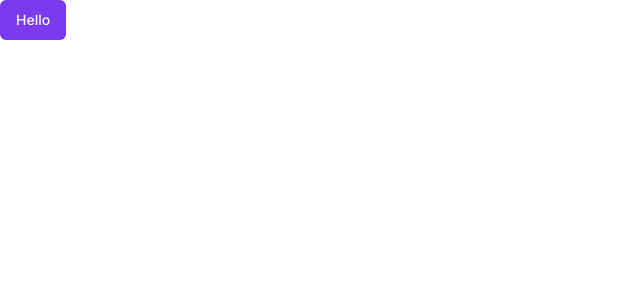
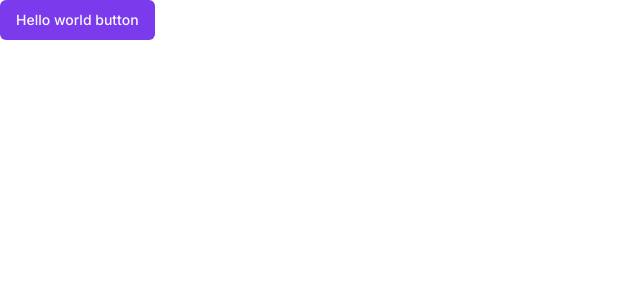
Before and after one commit to pixprocoder/circleUp-chat-app, a Next.js app: page / in a window 1280 px wide. Shown: the top 300 px of the page, without its empty margins (0-640 px from the left). Built offline with nearby package versions, Linux system fonts and the light colour scheme.

Commit message:
Update page.tsx
bb

```diff
--- a/src/app/page.tsx
+++ b/src/app/page.tsx
@@ -4,7 +4,7 @@ import Image from "next/image";
 export default function Home() {
   return (
     <>
-      <Button>Hello</Button>
+      <Button>Hello world button</Button>
     </>
   );
 }
```
